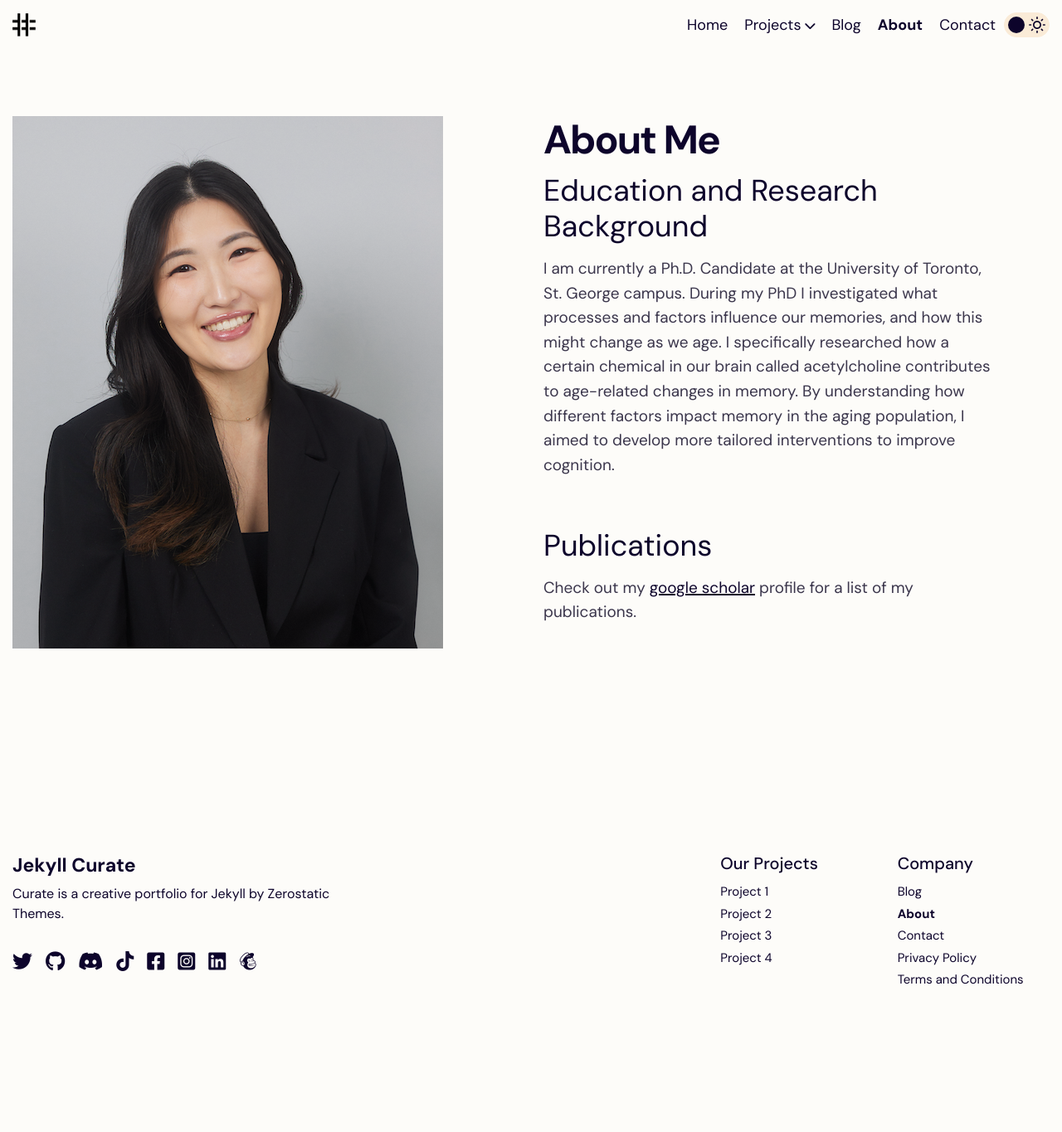
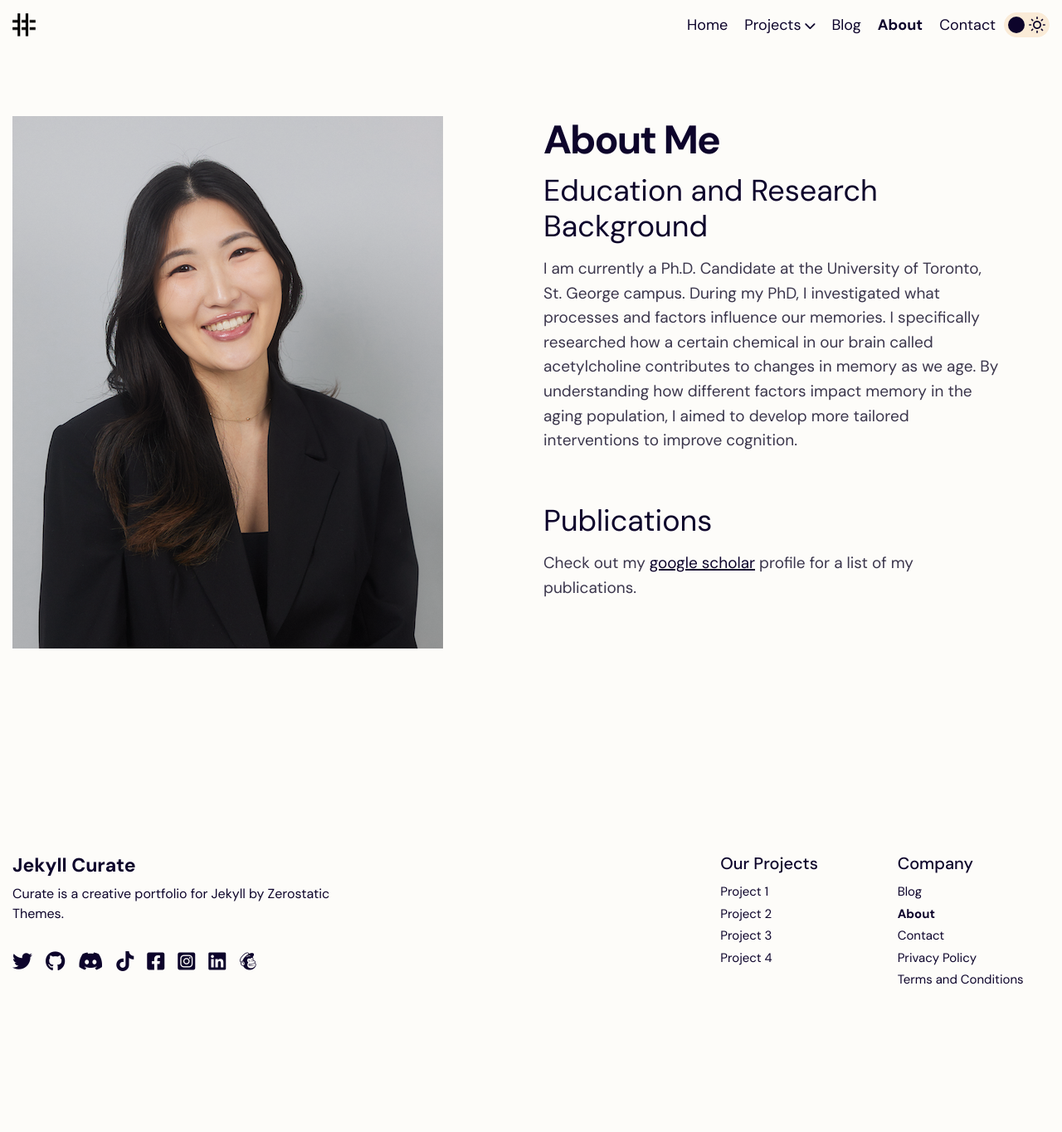
Before and after one commit to arianayoum/ariana-youm, a Jekyll site: the page built from pages/about.md, in a window 1280 px wide. Shown: the whole page at 83% size. Built offline with Jekyll 4.4.1, drawn with Linux system fonts in a browser that asks for light colours.

Commit message:
Update about.md

```diff
--- a/pages/about.md
+++ b/pages/about.md
@@ -10,7 +10,7 @@ gallery:
 
 # Education and Research Background
 
-I am currently a Ph.D. Candidate at the University of Toronto, St. George campus. During my PhD I investigated what processes and factors influence our memories, and how this might change as we age. I specifically researched how a certain chemical in our brain called acetylcholine contributes to age-related changes in memory. By understanding how different factors impact memory in the aging population, I aimed to develop more tailored interventions to improve cognition.
+I am currently a Ph.D. Candidate at the University of Toronto, St. George campus. During my PhD, I investigated what processes and factors influence our memories. I specifically researched how a certain chemical in our brain called acetylcholine contributes to changes in memory as we age. By understanding how different factors impact memory in the aging population, I aimed to develop more tailored interventions to improve cognition.
 
 # Publications
 
```
